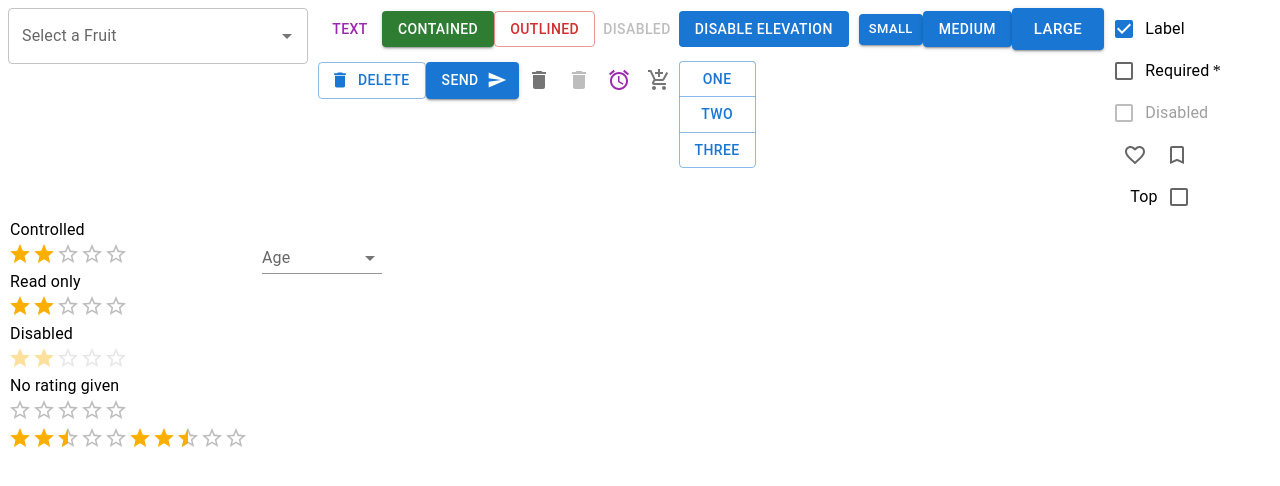
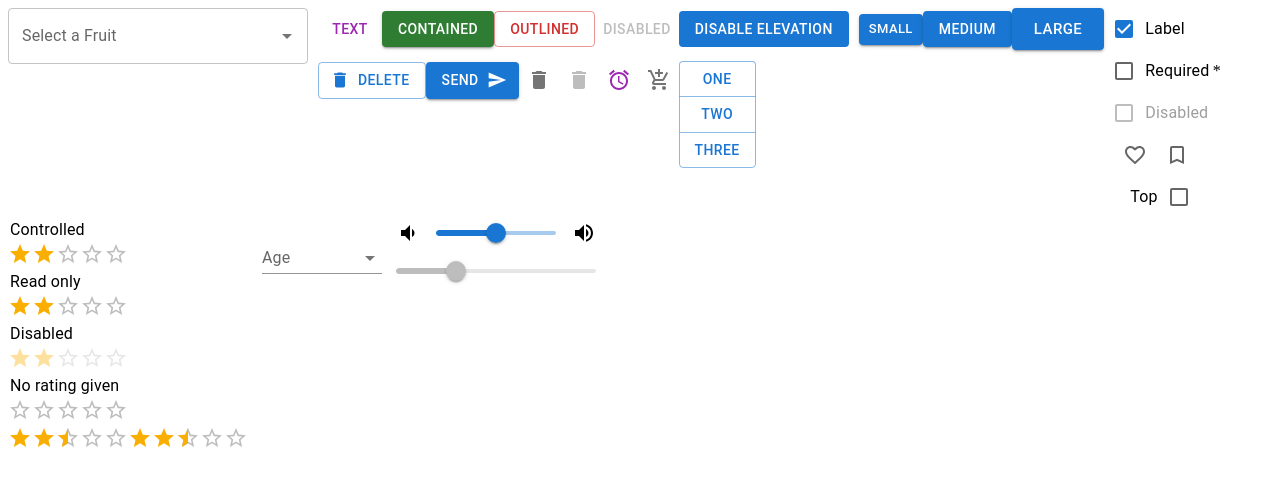
Before and after one commit to SucaadSalaadcis/MUI, a React (Vite) app: page / in a window 1280 px wide. Shown: the top 486 px of the page. Built offline with nearby package versions, Linux system fonts and the light colour scheme.

Commit message:
added slider

```diff
--- a/src/App.jsx
+++ b/src/App.jsx
@@ -4,6 +4,7 @@ import ButtonsEx from './components/ButtonsEx'
 import CheckBoxEx from './components/CheckBoxEx'
 import RatingEx from './components/RatingEx'
 import SelectEx from './components/SelectEx'
+import SliderEx from './components/SliderEx'
 
 
 export default function App() {
@@ -20,6 +21,7 @@ export default function App() {
       <div style={{ display: 'flex', gap: '6px' }}>
         <RatingEx />
         <SelectEx />
+        <SliderEx />
       </div>
 
     </>
--- /dev/null
+++ b/src/components/SliderEx.jsx
@@ -0,0 +1,31 @@
+
+import React from 'react';
+import Box from '@mui/material/Box'; // For layout structure
+import Stack from '@mui/material/Stack'; // To arrange items in a row
+import Slider from '@mui/material/Slider'; // Slider component
+import VolumeDown from '@mui/icons-material/VolumeDown'; // Volume down icon
+import VolumeUp from '@mui/icons-material/VolumeUp'; // Volume up icon
+
+export default function SimpleSlider() {
+  return (
+    <Box sx={{ width: 200 }}> {/* Container with fixed width */}
+      <Stack
+        spacing={2}
+        direction="row"
+        sx={{ alignItems: 'center', marginBottom: 1 }}
+      >
+        {/* Volume down icon */}
+        <VolumeDown />
+
+        {/* A simple slider initialized to 50 */}
+        <Slider aria-label="Volume" defaultValue={50} />
+
+        {/* Volume up icon */}
+        <VolumeUp />
+      </Stack>
+
+      {/* A second slider, disabled for demonstration */}
+      <Slider disabled defaultValue={30} aria-label="Disabled slider" />
+    </Box>
+  );
+}
```
